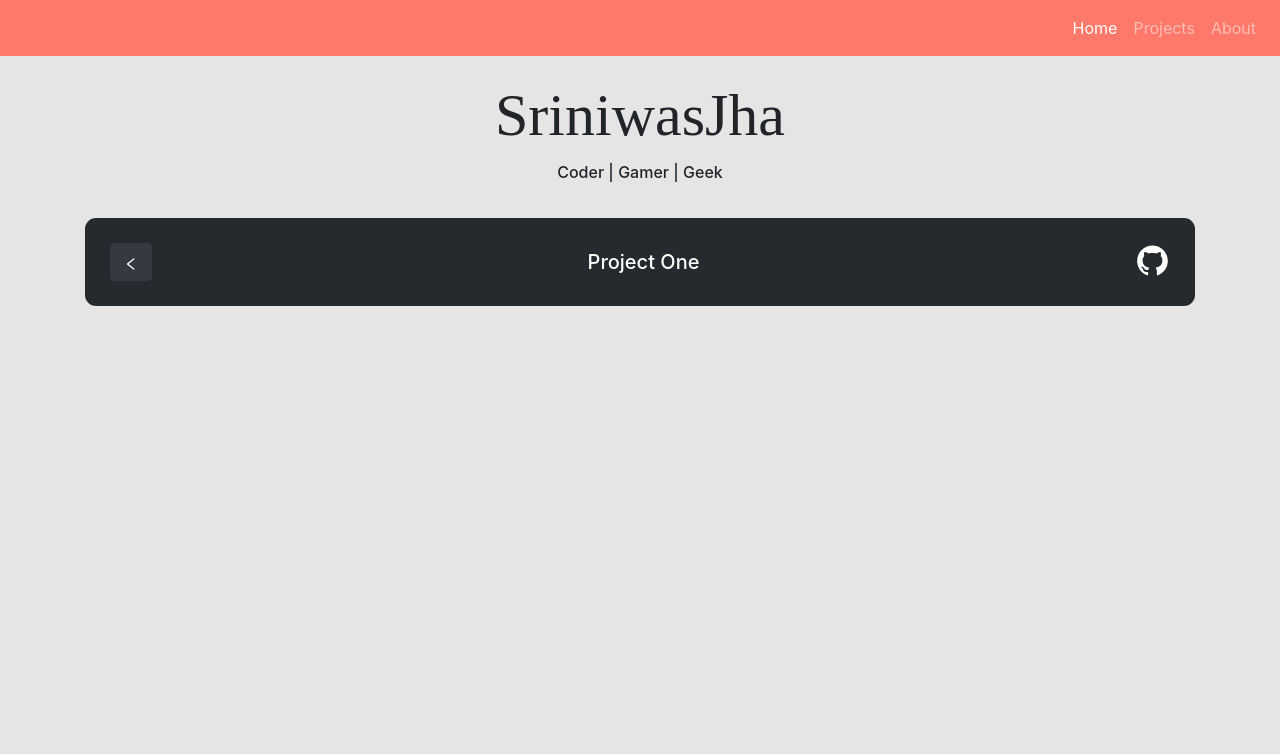
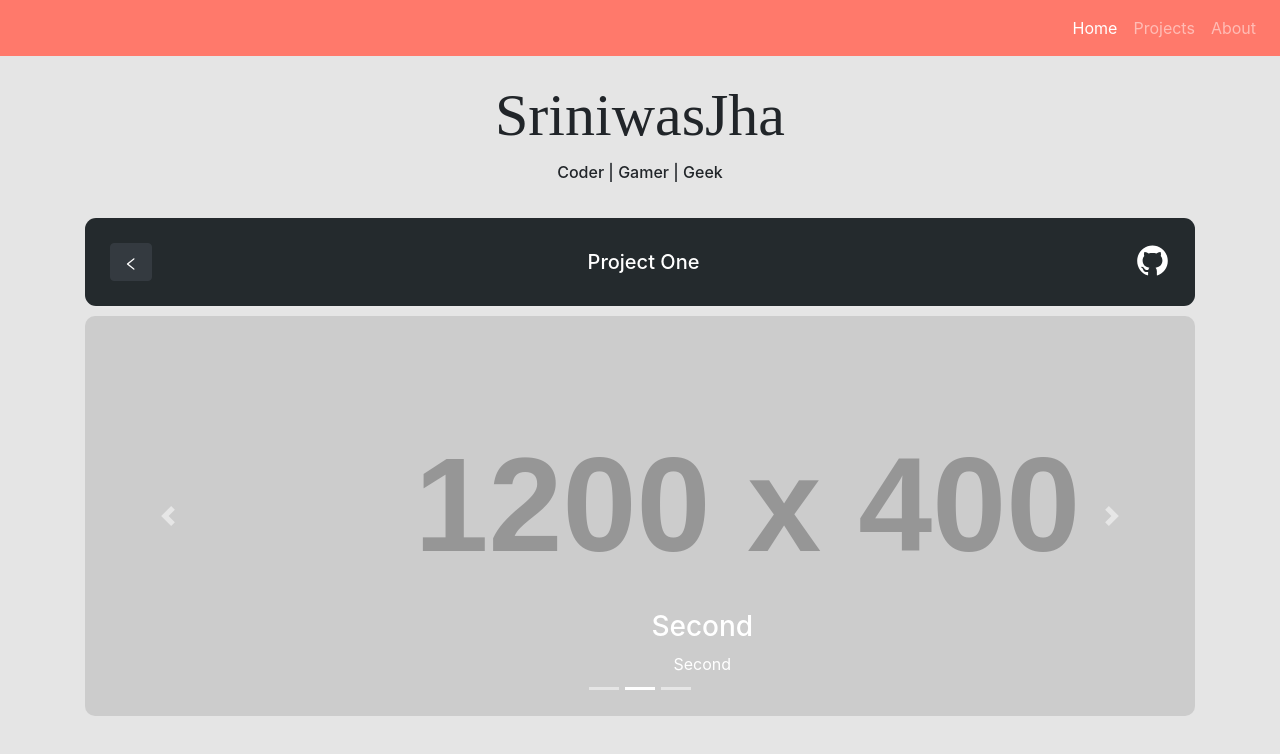
Before and after one commit to sriniwas14/SriniwasJha.in, a React (Create React App) app: page /projects/1 in a window 1280 px wide. Shown: the top 754 px of the page. Built offline with nearby package versions, Linux system fonts and the light colour scheme; a web font is replaced by a local one.

Commit message:
Integrated carousel into ProjectSingle Component

```diff
--- a/src/components/ProjectSingle.js
+++ b/src/components/ProjectSingle.js
@@ -4,11 +4,17 @@ import TextSection from './elements/TextSection'
 import { useParams, Link } from "react-router-dom"
 import { AiOutlineLeft, AiOutlineGithub  } from 'react-icons/ai'
 
-import { getProjectById } from '../ApiCalls'
+import { getProjectById, getSlidesById } from '../ApiCalls'
+import CustomCarousel from './elements/CustomCarousel'
 
 export default function ProjectSingle() {
     let { projectId } = useParams();
     const [project, setProject] = useState({ title: "Hola" });
+    const [slides, setSlides] = useState([])
+
+    useEffect(() => {
+        setSlides(getSlidesById(projectId).slides)
+    })
 
 
     useEffect(() => {
@@ -32,6 +38,7 @@ export default function ProjectSingle() {
                             </div>
                         </div>
                     )}/>
+                    <CustomCarousel slides={slides} />
                 </Col>
             </Row>
         </Container>
```
